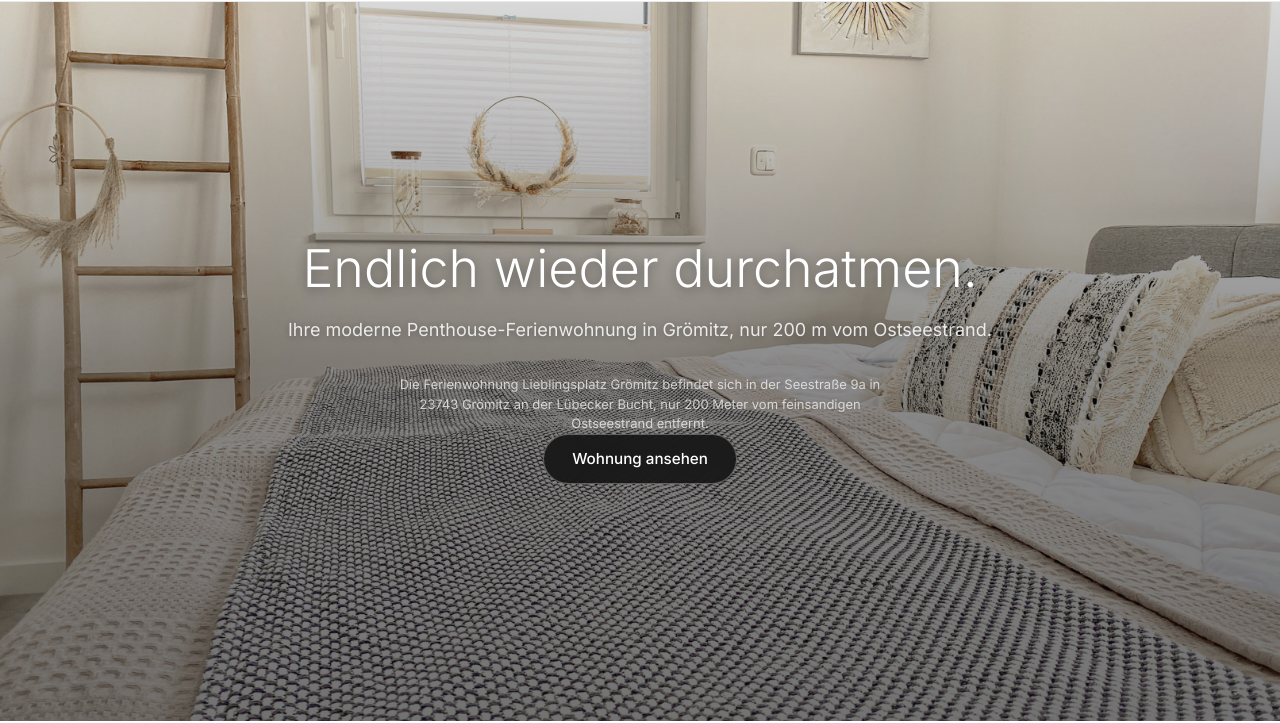
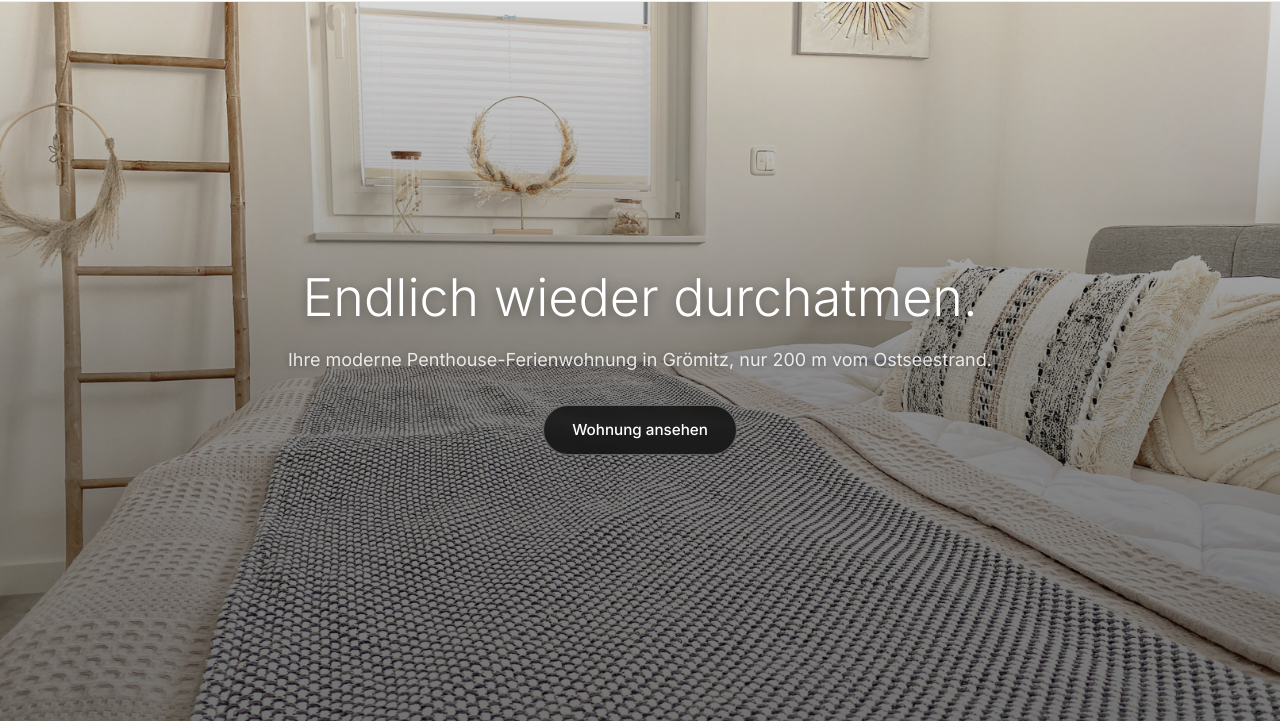
Before and after one commit to andreasw616-sudo/Lieblingsplatz, a plain HTML site: page index.html in a window 1280 px wide. Shown: the part 79-802 px from the top of the page. Drawn offline with Linux system fonts and the light colour scheme; a script that the page names is missing.

Commit message:
Design: Entferne hero-geo-text aus der Hero-Sektion

```diff
--- a/index.html
+++ b/index.html
@@ -308,9 +308,6 @@
             <div class="cta-feelgood-content">
                 <h1 class="hero-headline">Endlich wieder durchatmen.</h1>
                 <p class="hero-subheadline">Ihre moderne Penthouse-Ferienwohnung in Grömitz, nur 200 m vom Ostseestrand.</p>
-                <p class="hero-geo-text">
-                    Die Ferienwohnung Lieblingsplatz Grömitz befindet sich in der Seestraße 9a in 23743 Grömitz an der Lübecker Bucht, nur 200 Meter vom feinsandigen Ostseestrand entfernt.
-                </p>
                 <a href="#die-wohnung" class="btn btn-hero">Wohnung ansehen</a>
             </div>
         </section>
```
